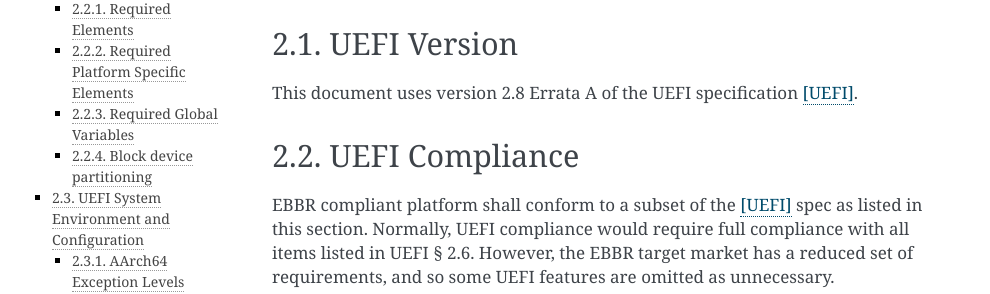
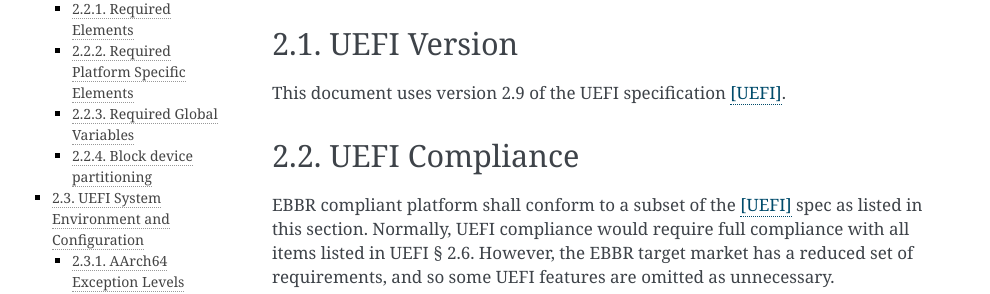
Before and after one commit to ARM-software/ebbr, a Sphinx documentation site: the page built from source/chapter2-uefi.rst, in a window 1280 px wide and 900 px high. Shown: the part 159-453 px from the top of the window, without its empty margins (148-1138 px from the left). Built offline with Sphinx 7.4.7, drawn with Linux system fonts in a browser that asks for light colours.

Commit message:
chapter2: update UEFI version to 2.9.
The current UEFI specification version is 2.9.

Signed-off-by: Heinrich Schuchardt <xypron.glpk@gmx.de>

```diff
--- a/source/chapter2-uefi.rst
+++ b/source/chapter2-uefi.rst
@@ -9,7 +9,8 @@ platforms.
 
 UEFI Version
 ============
-This document uses version 2.8 Errata A of the UEFI specification [UEFI]_.
+
+This document uses version 2.9 of the UEFI specification [UEFI]_.
 
 UEFI Compliance
 ===============
--- a/source/references.rst
+++ b/source/references.rst
@@ -26,8 +26,8 @@
    <https://developer.arm.com/documentation/den0044/f>`_
    6 Oct 2020, `Arm Limited <http://arm.com>`_
 
-.. [UEFI] `Unified Extensable Firmware Interface Specification v2.8 Errata A
-   <https://uefi.org/sites/default/files/resources/UEFI_Spec_2_8_A_Feb14.pdf>`_,
+.. [UEFI] `Unified Extensable Firmware Interface Specification v2.9
+   <https://uefi.org/sites/default/files/resources/UEFI_Spec_2_9_2021_03_18.pdf`_,
    February 2020, `UEFI Forum <http://www.uefi.org>`_
 
 .. [RVPLTSPEC] `RISC-V Platform specification <https://github.com/riscv/riscv-platform-specs>`_
```
